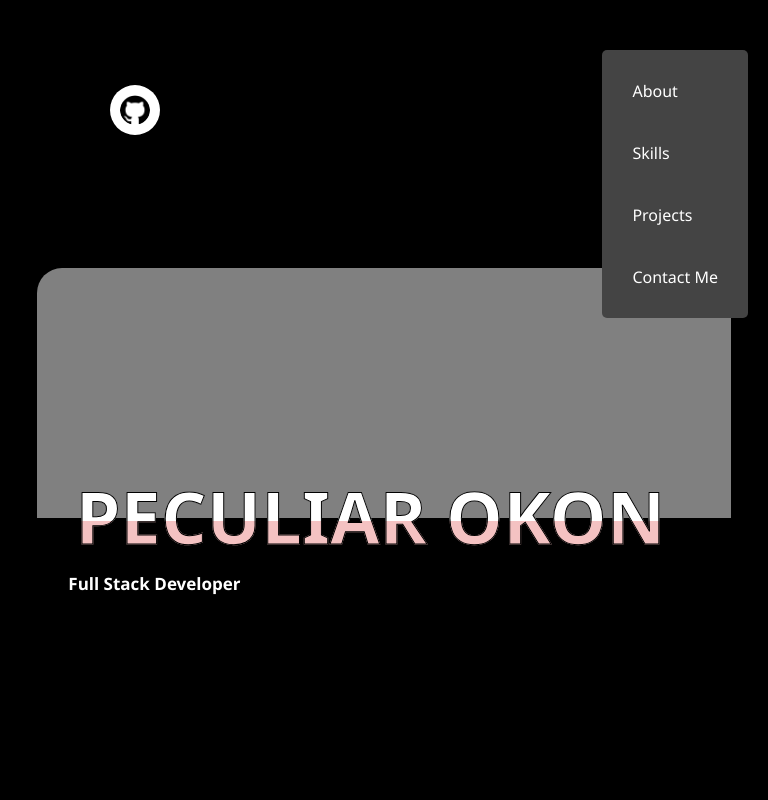
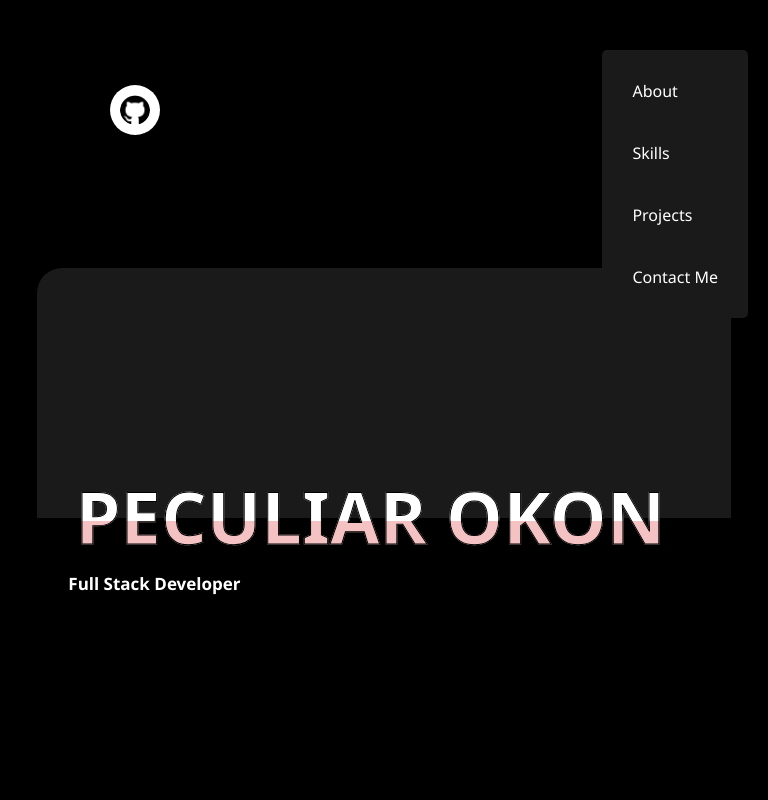
Before and after one commit to Peculiar-Okon/portfolio-website, a plain HTML site: page index.html in a window 768 px wide. Both pictures are taken after a click on the icon 635 px from the left and 117 px from the top of the page. Shown: the top 800 px of the page. Drawn offline with Linux system fonts and the light colour scheme.

Commit message:
third commit

```diff
--- a/index.css
+++ b/index.css
@@ -64,7 +64,7 @@
     height: 270px;
     width: 98%;
     justify-content: center;
-    background-color: grey;
+    background-color: #1a1a1a;
     border-top-left-radius: 25px;
     border-top-right-radius: 25px;
     /* border: 2px solid blue; */
--- a/mediaqueries.css
+++ b/mediaqueries.css
@@ -23,7 +23,7 @@
       position: absolute;
       top: 50px;
       right: 20px;
-      background-color: #444;
+      background-color: #1a1a1a;
       padding: 10px;
       border-radius: 5px;
     }
@@ -155,7 +155,7 @@
       position: absolute;
       top: 50px;
       right: 20px;
-      background-color: #444;
+      background-color: #1a1a1a;
       padding: 10px;
       border-radius: 5px;
     }
```
